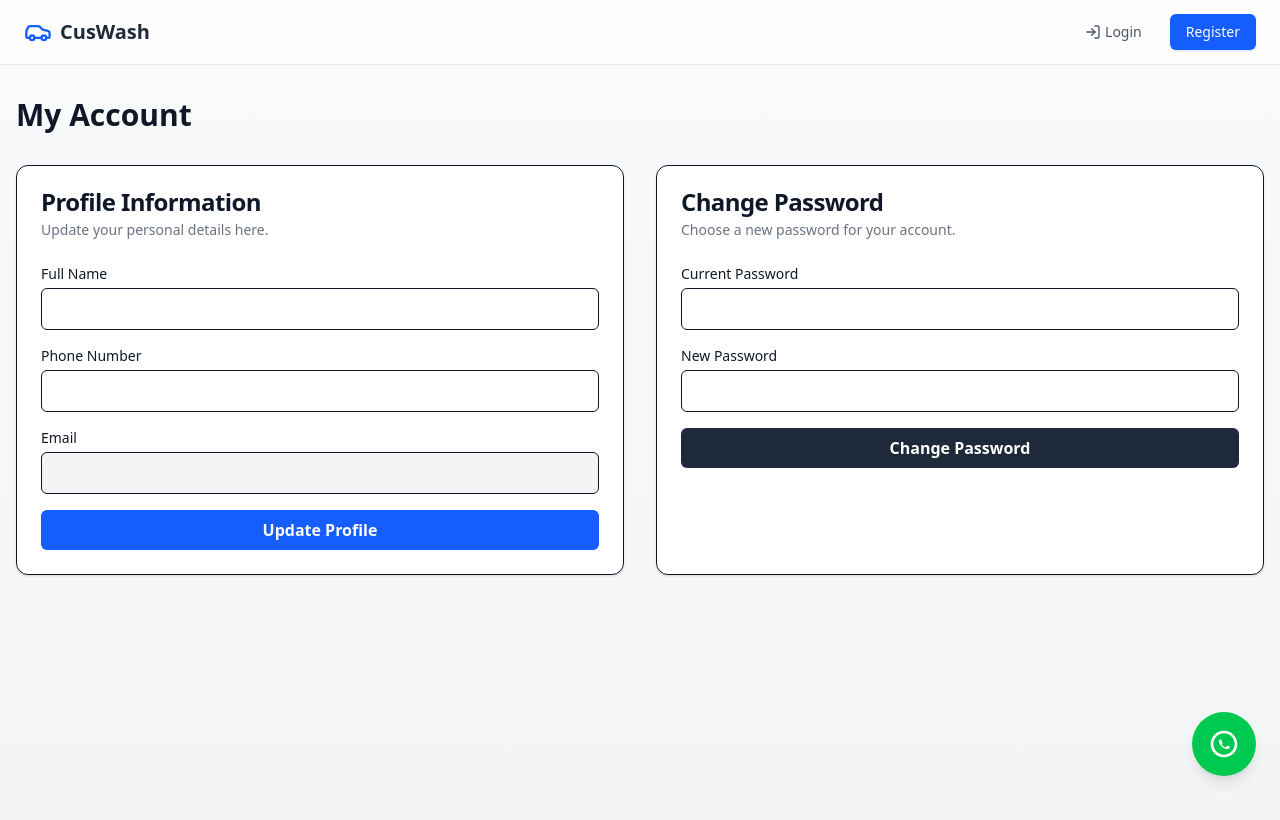
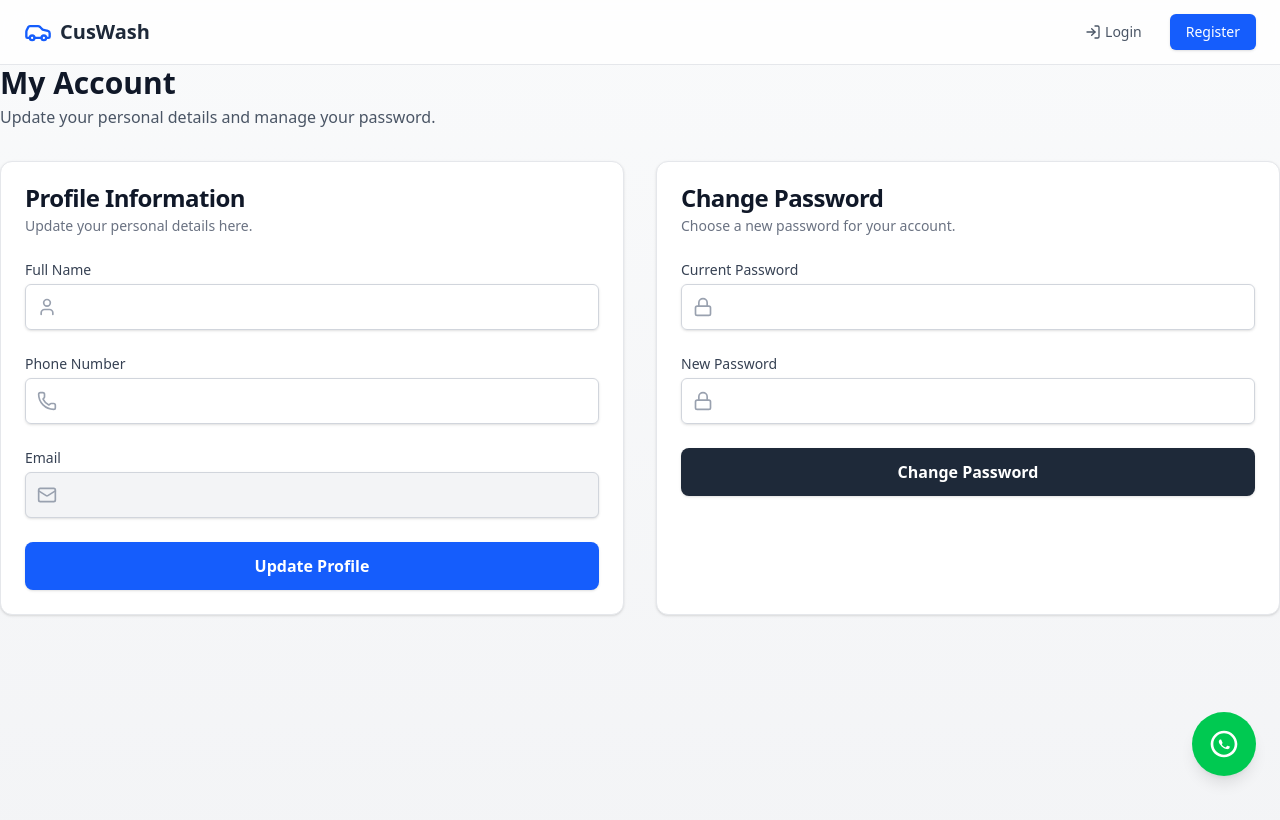
Before and after one commit to joveey/cuswash, a Next.js app: page /my-account in a window 1280 px wide. Shown: the top 820 px of the page. Built offline with nearby package versions, Linux system fonts and the light colour scheme; no server answers.

Commit message:
Fix: Minor bugs

```diff
--- a/src/app/my-account/page.tsx
+++ b/src/app/my-account/page.tsx
@@ -1,10 +1,12 @@
+// src/app/(user)/my-account/page.tsx
 "use client";
 
 import { useSession } from "next-auth/react";
 import { useState, useEffect, FormEvent } from "react";
 import toast from "react-hot-toast";
 import { Card, CardContent, CardHeader, CardTitle, CardDescription } from "@/components/ui/Card";
-import { Loader2 } from "lucide-react";
+import { Loader2, User, Phone, Mail, Lock } from "lucide-react";
+import { InputWithIcon } from "@/components/ui/InputWithIcon"; // Import komponen baru
 
 export default function MyAccountPage() {
     const { data: session, status, update } = useSession();
@@ -33,7 +35,7 @@ export default function MyAccountPage() {
         });
         if (res.ok) {
             toast.success('Profile updated successfully!');
-            await update({ name, phoneNumber }); // Update session
+            await update({ name, phoneNumber });
         } else {
             const data = await res.json();
             toast.error(data.error || 'Failed to update profile.');
@@ -65,56 +67,88 @@ export default function MyAccountPage() {
     };
 
     if (status === "loading") {
-        return <div className="flex justify-center items-center h-screen"><Loader2 className="h-12 w-12 animate-spin" /></div>;
+        return (
+            <div className="flex h-full w-full items-center justify-center">
+                <Loader2 className="h-12 w-12 animate-spin text-blue-600" />
+            </div>
+        );
     }
 
     return (
-        <div className="container mx-auto px-4 py-8">
-            <h1 className="text-3xl font-bold text-gray-900 mb-8">My Account</h1>
-            <div className="grid grid-cols-1 md:grid-cols-2 gap-8">
-                <Card>
+        <div className="w-full max-w-7xl mx-auto">
+            <header className="mb-8">
+                <h1 className="text-3xl font-bold text-gray-900">My Account</h1>
+                <p className="mt-1 text-gray-600">Update your personal details and manage your password.</p>
+            </header>
+
+            <div className="grid grid-cols-1 gap-8 lg:grid-cols-2">
+                {/* Profile Information Card */}
+                <Card className="shadow-lg border-gray-200">
                     <CardHeader>
                         <CardTitle>Profile Information</CardTitle>
                         <CardDescription>Update your personal details here.</CardDescription>
                     </CardHeader>
                     <CardContent>
-                        <form onSubmit={handleProfileUpdate} className="space-y-4">
+                        <form onSubmit={handleProfileUpdate} className="space-y-6">
                             <div>
-                                <label htmlFor="name" className="block text-sm font-medium">Full Name</label>
-                                <input id="name" type="text" value={name} onChange={e => setName(e.target.value)} required className="w-full mt-1 px-3 py-2 border rounded-md" />
+                                <label htmlFor="name" className="block text-sm font-medium text-gray-700 mb-1">Full Name</label>
+                                <InputWithIcon
+                                    id="name" type="text" value={name} onChange={e => setName(e.target.value)} required
+                                    icon={<User className="h-5 w-5 text-gray-400" />}
+                                />
                             </div>
                             <div>
-                                <label htmlFor="phoneNumber" className="block text-sm font-medium">Phone Number</label>
-                                <input id="phoneNumber" type="tel" value={phoneNumber} onChange={e => setPhoneNumber(e.target.value)} required className="w-full mt-1 px-3 py-2 border rounded-md" />
+                                <label htmlFor="phoneNumber" className="block text-sm font-medium text-gray-700 mb-1">Phone Number</label>
+                                <InputWithIcon
+                                    id="phoneNumber" type="tel" value={phoneNumber} onChange={e => setPhoneNumber(e.target.value)} required
+                                    icon={<Phone className="h-5 w-5 text-gray-400" />}
+                                />
                             </div>
                             <div>
-                                <label htmlFor="email" className="block text-sm font-medium">Email</label>
-                                <input id="email" type="email" value={session?.user?.email || ''} disabled className="w-full mt-1 px-3 py-2 border rounded-md bg-gray-100 cursor-not-allowed" />
+                                <label htmlFor="email" className="block text-sm font-medium text-gray-700 mb-1">Email</label>
+                                <div className="relative">
+                                    <div className="pointer-events-none absolute inset-y-0 left-0 flex items-center pl-3">
+                                        <Mail className="h-5 w-5 text-gray-400" />
+                                    </div>
+                                    <input id="email" type="email" value={session?.user?.email || ''} disabled
+                                    className="w-full cursor-not-allowed rounded-md border border-gray-300 bg-gray-100 py-2.5 pl-10 pr-4 text-gray-500 shadow-sm" />
+                                </div>
                             </div>
-                            <button type="submit" disabled={isProfileLoading} className="w-full px-4 py-2 font-semibold text-white bg-blue-600 rounded-md hover:bg-blue-700 disabled:bg-gray-400">
-                                {isProfileLoading ? <Loader2 className="h-5 w-5 animate-spin mx-auto" /> : "Update Profile"}
+                            <button type="submit" disabled={isProfileLoading}
+                                className="w-full rounded-lg bg-blue-600 px-4 py-3 font-semibold text-white shadow-sm transition-all hover:bg-blue-700 focus:outline-none focus:ring-2 focus:ring-blue-500 focus:ring-offset-2 disabled:cursor-not-allowed disabled:bg-gray-400"
+                            >
+                                {isProfileLoading ? <Loader2 className="mx-auto h-5 w-5 animate-spin" /> : "Update Profile"}
                             </button>
                         </form>
                     </CardContent>
                 </Card>
 
-                <Card>
+                {/* Change Password Card */}
+                <Card className="shadow-lg border-gray-200">
                     <CardHeader>
                         <CardTitle>Change Password</CardTitle>
                         <CardDescription>Choose a new password for your account.</CardDescription>
                     </CardHeader>
                     <CardContent>
-                        <form onSubmit={handlePasswordChange} className="space-y-4">
+                        <form onSubmit={handlePasswordChange} className="space-y-6">
                             <div>
-                                <label htmlFor="currentPassword"  className="block text-sm font-medium">Current Password</label>
-                                <input id="currentPassword" type="password" value={currentPassword} onChange={e => setCurrentPassword(e.target.value)} required className="w-full mt-1 px-3 py-2 border rounded-md" />
+                                <label htmlFor="currentPassword"  className="block text-sm font-medium text-gray-700 mb-1">Current Password</label>
+                                <InputWithIcon
+                                    id="currentPassword" type="password" value={currentPassword} onChange={e => setCurrentPassword(e.target.value)} required
+                                    icon={<Lock className="h-5 w-5 text-gray-400" />}
+                                />
                             </div>
                             <div>
-                                <label htmlFor="newPassword"  className="block text-sm font-medium">New Password</label>
-                                <input id="newPassword" type="password" value={newPassword} onChange={e => setNewPassword(e.target.value)} required className="w-full mt-1 px-3 py-2 border rounded-md" />
+                                <label htmlFor="newPassword"  className="block text-sm font-medium text-gray-700 mb-1">New Password</label>
+                                <InputWithIcon
+                                    id="newPassword" type="password" value={newPassword} onChange={e => setNewPassword(e.target.value)} required
+                                    icon={<Lock className="h-5 w-5 text-gray-400" />}
+                                />
                             </div>
-                            <button type="submit" disabled={isPasswordLoading} className="w-full px-4 py-2 font-semibold text-white bg-gray-800 rounded-md hover:bg-gray-900 disabled:bg-gray-400">
-                                 {isPasswordLoading ? <Loader2 className="h-5 w-5 animate-spin mx-auto" /> : "Change Password"}
+                             <button type="submit" disabled={isPasswordLoading}
+                                className="w-full rounded-lg bg-gray-800 px-4 py-3 font-semibold text-white shadow-sm transition-all hover:bg-gray-900 focus:outline-none focus:ring-2 focus:ring-gray-500 focus:ring-offset-2 disabled:cursor-not-allowed disabled:bg-gray-400"
+                            >
+                                 {isPasswordLoading ? <Loader2 className="mx-auto h-5 w-5 animate-spin" /> : "Change Password"}
                             </button>
                         </form>
                     </CardContent>
--- /dev/null
+++ b/src/components/UserDashboardSidebar.tsx
@@ -0,0 +1,77 @@
+// src/components/UserDashboardSidebar.tsx
+"use client";
+
+import Link from 'next/link';
+import { usePathname } from 'next/navigation';
+import { useSession } from 'next-auth/react';
+import { LayoutDashboard, CalendarDays, User, Loader2 } from 'lucide-react';
+
+const getInitials = (name?: string | null) => {
+    if (!name) return "?";
+    const names = name.split(' ');
+    if (names.length > 1) {
+        return `${names[0][0]}${names[names.length - 1][0]}`.toUpperCase();
+    }
+    return name[0].toUpperCase();
+};
+
+const NavLink = ({ href, icon, children }: { href: string, icon: React.ReactNode, children: React.ReactNode }) => {
+    const pathname = usePathname();
+    const isActive = pathname === href;
+
+    return (
+        <Link href={href}
+            className={`flex items-center rounded-lg px-3 py-2.5 text-sm font-medium transition-colors ${
+                isActive
+                ? 'bg-blue-600 text-white'
+                : 'text-gray-300 hover:bg-gray-700 hover:text-white'
+            }`}
+        >
+            {icon}
+            <span className="ml-3">{children}</span>
+        </Link>
+    );
+};
+
+
+export default function UserDashboardSidebar() {
+    const { data: session, status } = useSession();
+
+    if (status === "loading") {
+        return (
+            <div className="flex h-full w-64 flex-col items-center justify-center bg-gray-800 p-4">
+                <Loader2 className="h-8 w-8 animate-spin text-white" />
+            </div>
+        );
+    }
+
+    return (
+        <aside className="hidden h-screen w-64 flex-col border-r border-gray-700 bg-gray-800 p-4 lg:flex">
+            <div className="mb-8 flex items-center space-x-3">
+                 {session?.user?.image ? (
+                    <img src={session.user.image} alt="User Avatar" className="h-12 w-12 rounded-full" />
+                ) : (
+                    <div className="flex h-12 w-12 items-center justify-center rounded-full bg-blue-600 text-xl font-semibold text-white">
+                        {getInitials(session?.user?.name)}
+                    </div>
+                )}
+                <div>
+                    <p className="font-semibold text-white">{session?.user?.name || "User"}</p>
+                    <p className="text-xs text-gray-400">{session?.user?.email || "No email"}</p>
+                </div>
+            </div>
+
+            <nav className="flex-1 space-y-2">
+                <NavLink href="/dashboard" icon={<LayoutDashboard className="h-5 w-5" />}>
+                    Dashboard
+                </NavLink>
+                <NavLink href="/my-bookings" icon={<CalendarDays className="h-5 w-5" />}>
+                    My Bookings
+                </NavLink>
+                <NavLink href="/my-account" icon={<User className="h-5 w-5" />}>
+                    My Account
+                </NavLink>
+            </nav>
+        </aside>
+    );
+}
--- /dev/null
+++ b/src/components/ui/InputWithIcon.tsx
@@ -0,0 +1,27 @@
+// src/components/ui/InputWithIcon.tsx
+import React from 'react';
+
+interface InputWithIconProps extends React.InputHTMLAttributes<HTMLInputElement> {
+  icon: React.ReactNode;
+}
+
+const InputWithIcon = React.forwardRef<HTMLInputElement, InputWithIconProps>(
+  ({ icon, className, ...props }, ref) => {
+    return (
+      <div className="relative">
+        <div className="pointer-events-none absolute inset-y-0 left-0 flex items-center pl-3">
+          {icon}
+        </div>
+        <input
+          ref={ref}
+          className={`w-full rounded-md border border-gray-300 py-2.5 pl-10 pr-4 text-gray-800 shadow-sm transition-colors focus:border-blue-500 focus:outline-none focus:ring-2 focus:ring-blue-200 ${className}`}
+          {...props}
+        />
+      </div>
+    );
+  }
+);
+
+InputWithIcon.displayName = 'InputWithIcon';
+
+export { InputWithIcon };
```
Also changed, not shown: src/app/(user)/layout.tsx (added, +18 -0 lines).
